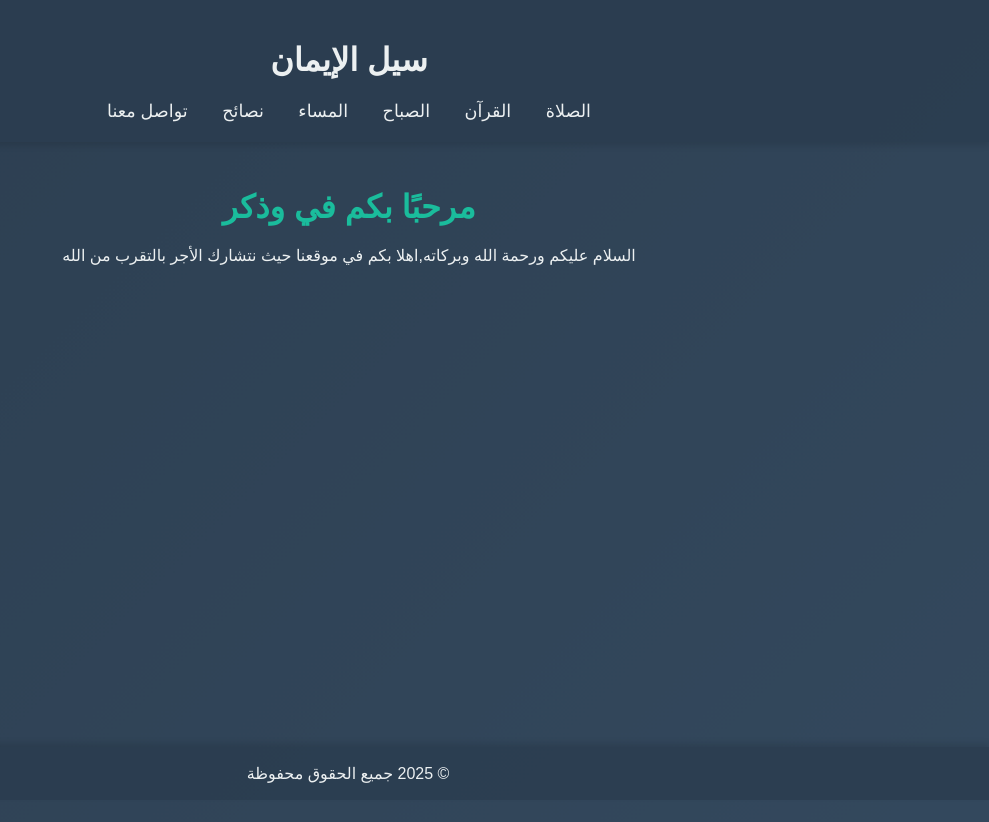
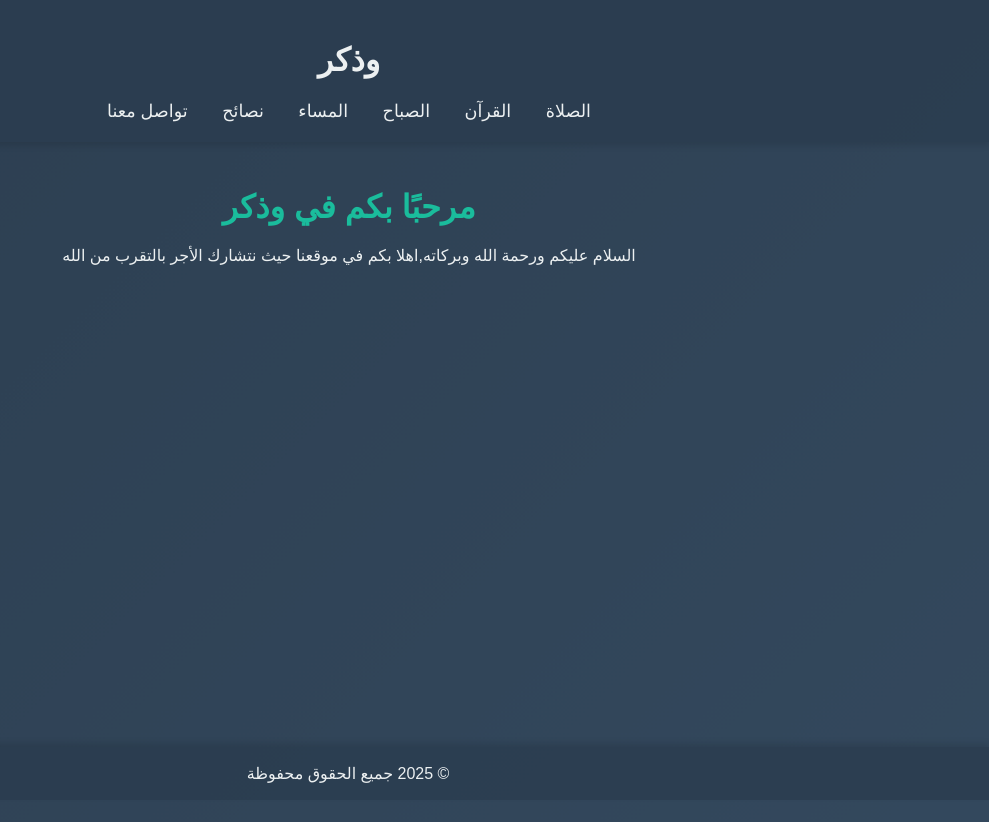
Before and after one commit to zeyad-220/Islamic, a plain HTML site: page index.html in a window 1280 px wide. Shown: the whole page, without its empty margins (291-1280 px from the left). Drawn offline with nearby package versions, Linux system fonts and the light colour scheme.

Commit message:
index.html

```diff
--- a/index.html
+++ b/index.html
@@ -200,7 +200,7 @@
 <body>
     <div class="animated-background"></div>
     <header>
-        <h1><a href="#" onclick="showSection('home')">سيل الإيمان</a></h1>
+        <h1><a href="#" onclick="showSection('home')">وذكر</a></h1>
         <nav>
             <ul>
                 <li><a href="#" onclick="showSection('prayer-times')"> الصلاة</a></li>
```
